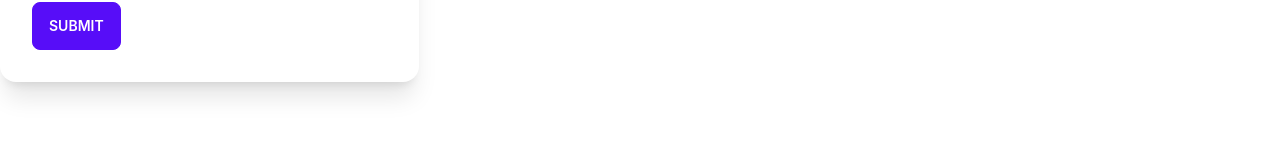
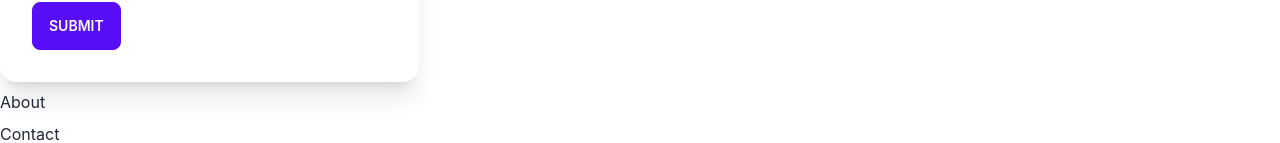
Before and after one commit to nhatthanh510/demo-push-notification, a React (Create React App) app: page / in a window 1280 px wide. Shown: the part 678-821 px from the top of the page. Before the commit the page ends 800 px from the top, so only its background shows below. Built offline with nearby package versions, Linux system fonts and the light colour scheme.

Commit message:
router issue

```diff
--- a/src/Notification.js
+++ b/src/Notification.js
@@ -3,6 +3,7 @@ import axios from 'axios';
 import './App.css';
 import { ToastContainer, toast } from 'react-toastify';
 import 'react-toastify/dist/ReactToastify.css';
+import { Link } from 'react-router-dom';
 
 const BASE_URL = 'https://sigma-notification-service-qpchnpiwvq-od.a.run.app';
 const API_KEY = '1ab2c3d4e5f61ab2c3d4e5f6';
@@ -268,6 +269,15 @@ function Notification() {
           </div>
         </div>
       </div>
+
+      <div className="mt-2 card-actions">
+        <Link to="/about">About</Link>
+      </div>
+
+      <div className="mt-2 card-actions">
+        <Link to="/contact">Contact</Link>
+      </div>
+
       <ToastContainer />
     </>
   );
```
